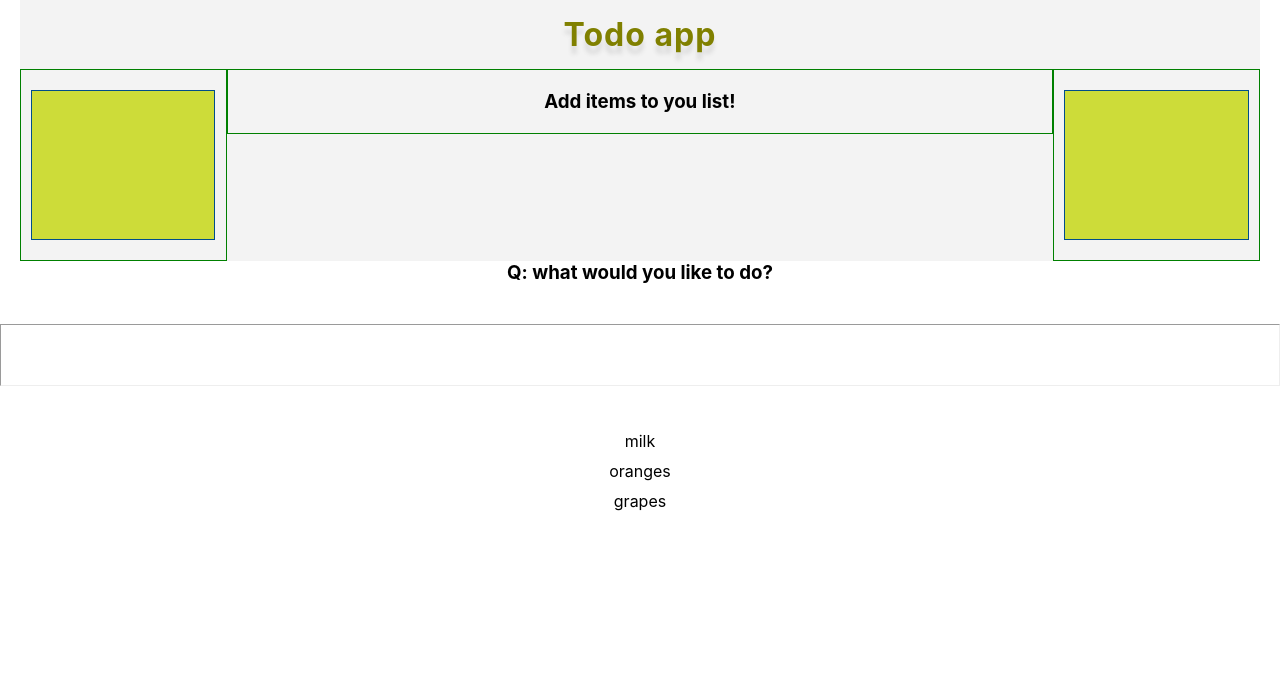
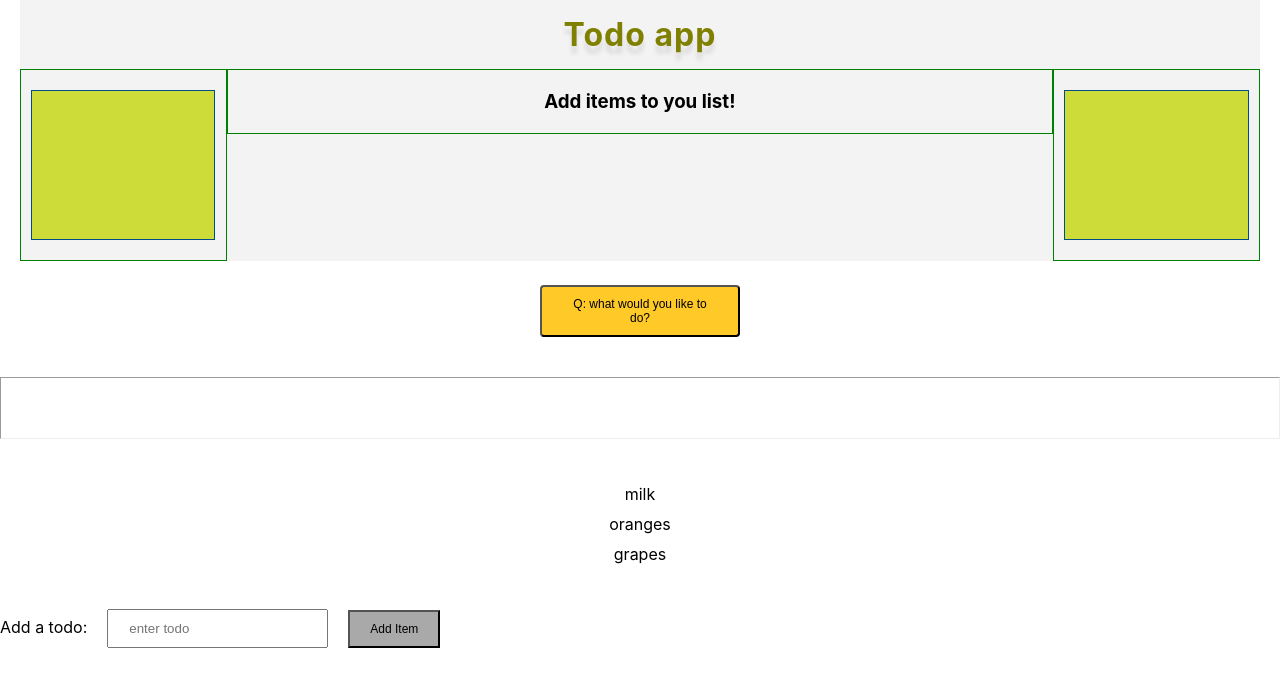
Before and after one commit to stefan22/rjsx, a React (Create React App) app: page / in a window 1280 px wide. Shown: the top 686 px of the page. Built offline with nearby package versions, Linux system fonts and the light colour scheme.

Commit message:
[todo]question comp

```diff
--- a/src/js/App.js
+++ b/src/js/App.js
@@ -4,6 +4,7 @@ import Header from './header';
 import Options from './options';
 //import Option from './option';
 import '../scss/app.scss';
+import AddOption from './add-option';
 
 class App extends Component {
   render() {
@@ -18,7 +19,7 @@ class App extends Component {
 
         <Options options={options} />
 
-
+        <AddOption />
 
 
       </div>
--- a/src/js/action.js
+++ b/src/js/action.js
@@ -1,12 +1,17 @@
 import React, {Component} from 'react';
+import '../scss/options.scss';
 
 class Action extends Component {
+
+  handleQuestion() {
+    console.log('questions handler clicked');
+  }
 
   render() {
     const question = 'Q: what would you like to do?';
     return (
       <div>
-        <h3>{question}</h3>
+        <button className="question-wrap" type="button" onClick={this.handleQuestion}>{question}</button>
         <hr className="divider" />
 
       </div>
--- a/src/js/add-option.js
+++ b/src/js/add-option.js
@@ -1,11 +1,31 @@
 import React, {Component} from 'react';
+import '../scss/options.scss';
 
 class AddOption extends Component {
+  handleNewTodoOption(e) {
+    e.preventDefault();
+    console.log(e);
+    let option = e.target.elements.todo.value.trim();
+    if(option.length > 0) {
+      e.target.elements.todo.value = '';
+      // console.log(option);
+    } else {
+      console.log('please enter a string value');
+    }
+  }
 
   render() {
+
     return (
       <div>
-        <p>AddOption Component</p>
+        {/* {this.props.option}  key: {this.props.option.props.optkey} */}
+
+        <form onSubmit={this.handleNewTodoOption}>
+          <label htmlFor="todo">Add a todo:</label>
+          <input type="text" name="todo" id="todo" placeholder="enter todo" />
+          <button type="submit">Add Item</button>
+        </form>
+
       </div>
     );
   }
--- a/src/js/option.js
+++ b/src/js/option.js
@@ -1,14 +1,16 @@
 import React, {Component} from 'react';
+import AddOption from './add-option';
 import '../scss/options.scss';
 
 class Option extends Component {
   render() {
-    console.log(this);
+
     return (
       <div>
         <div className="optionItm">
           {this.props.optX}
         </div>
+
 
 
       </div>
--- a/src/js/options.js
+++ b/src/js/options.js
@@ -5,7 +5,6 @@ import '../scss/options.scss';
 class Options extends Component {
 
   render() {
-    console.log(this);
     return (
 
       <div className="all-options">
--- a/src/scss/options.scss
+++ b/src/scss/options.scss
@@ -6,3 +6,26 @@
 .all-options {
   margin:20px 0 40px;
 }
+
+
+input#todo {
+  padding: 10px 20px;
+  margin: 0 20px;
+}
+
+
+button[type=submit], button[type=button] {
+  padding: 10px 20px;
+  background: darkgray;
+  font-size: 12px;
+  cursor: pointer;
+}
+
+.question-wrap {
+  width: 200px;
+  margin: 0 auto;
+  display: block;
+  border-radius: 4px;
+  background: #FFCA28 !important;
+  margin-top: 2em;
+}
```
